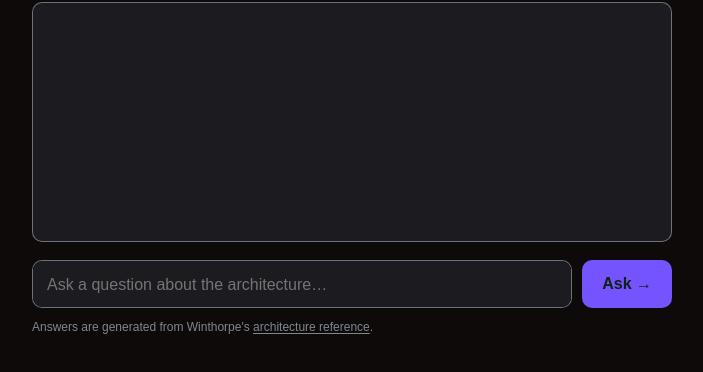
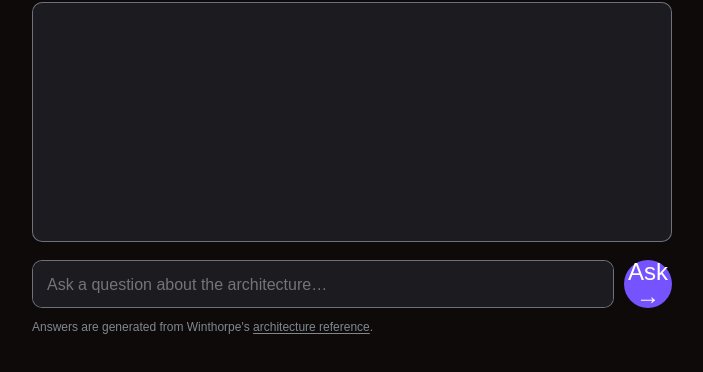
Before and after one commit to zeevchen-sudo/ask-winthorpe, a website: page index.html in a window 1280 px wide. Shown: the part 270-642 px from the top of the page, without its empty margins (288-991 px from the left). Drawn offline with Linux system fonts and the light colour scheme.

Commit message:
Update style.css

```diff
--- a/style.css
+++ b/style.css
@@ -129,17 +129,25 @@ body {
 }
 
 .composer button {
+  width: 48px;
   height: 48px;
-  padding: 0 20px;
+  flex: 0 0 48px;
+  padding: 0;
 
   border: 0;
-  border-radius: 10px;
+  border-radius: 50%;
 
   background: var(--accent);
-  color: #102116;
+  color: #ffffff;
 
-  font-size: 16px;
-  font-weight: 700;
+  font-size: 24px;
+  font-weight: 400;
+  line-height: 1;
+
+  display: flex;
+  align-items: center;
+  justify-content: center;
+
   cursor: pointer;
 }
 
@@ -198,8 +206,4 @@ body {
   .composer {
     flex-direction: column;
   }
-
-  .composer button {
-    width: 100%;
-  }
 }
```
